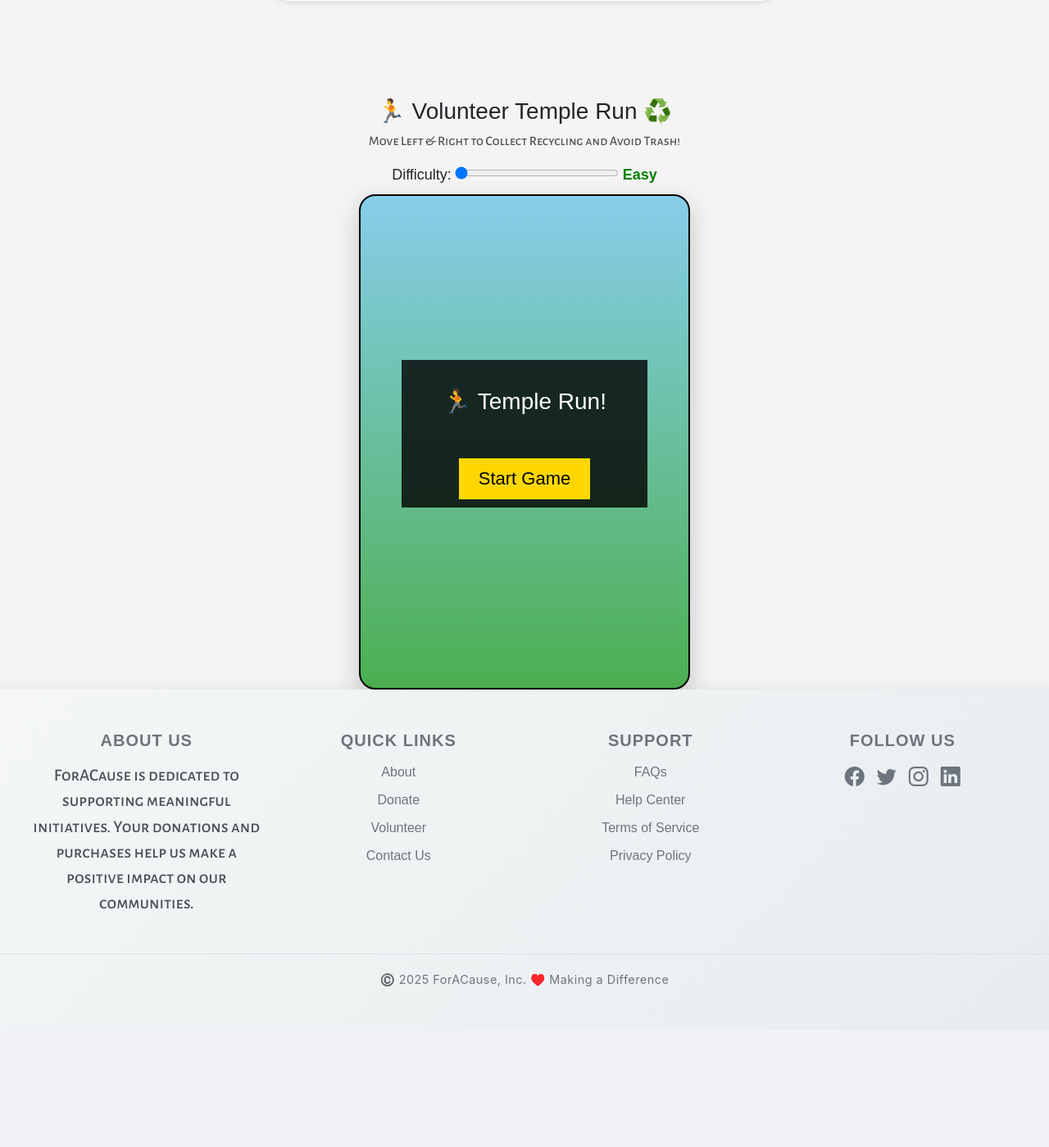
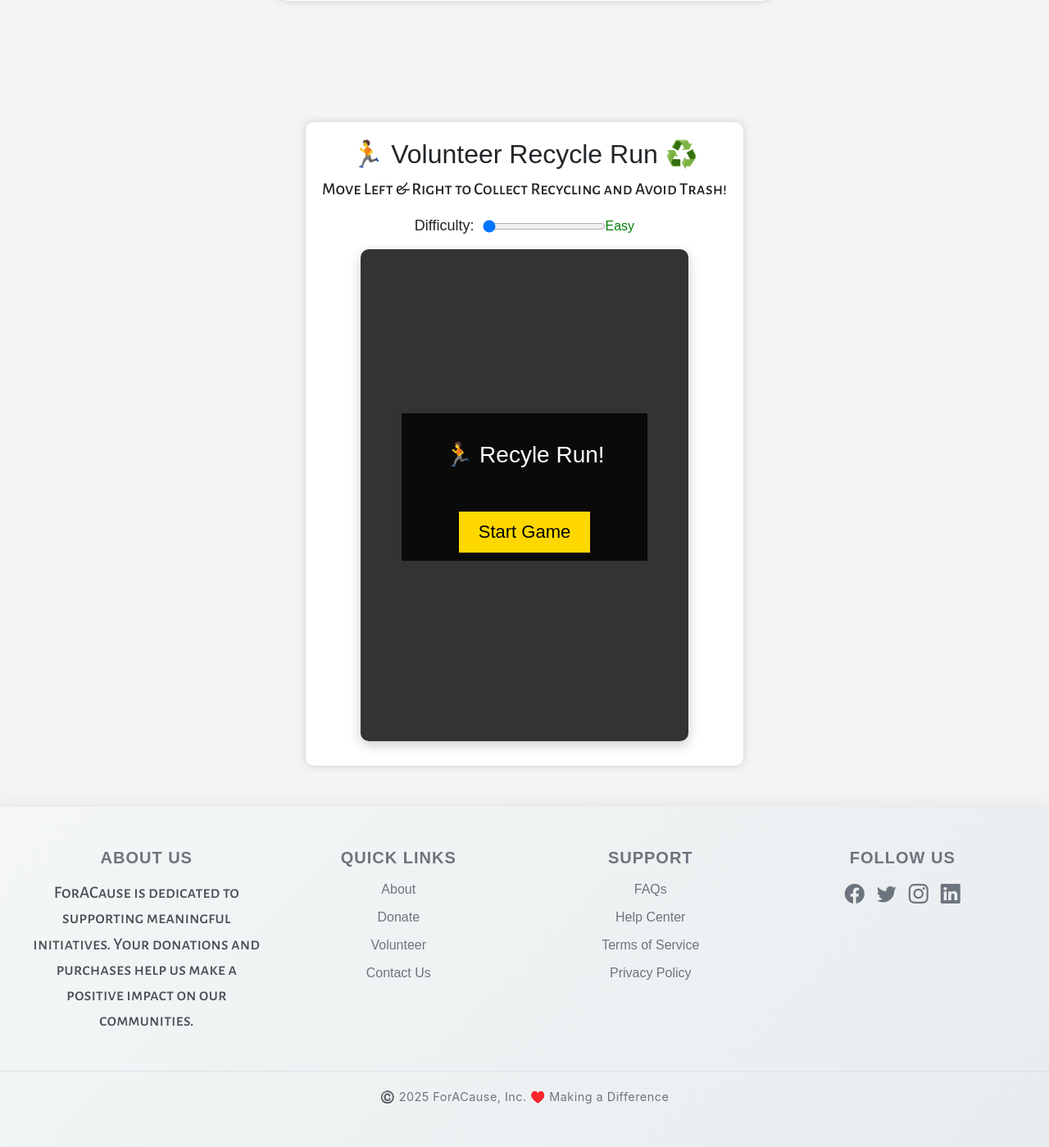
Before and after one commit to NathanNathan-web/ForACauseUpdate-main, a Flask app: page /quiz in a window 1280 px wide. Shown: the part 635-2034 px from the top of the page at 82% size. Before the commit the page ends 1839 px from the top, so only its background shows below. Run offline with Flask 2, Linux system fonts and the light colour scheme; some web fonts are replaced.

Commit message:
game with card

```diff
--- a/ForACause/Src/templates/quiz.html
+++ b/ForACause/Src/templates/quiz.html
@@ -32,30 +32,65 @@
     </div>
 </div>
 
-<!-- GAME SECTION  -->
-<h2 style="text-align: center; margin-top: 20px; font-family: Arial, sans-serif; font-size: 28px;">🏃 Volunteer Temple Run ♻️</h2>
-<p style="text-align: center; font-size: 16px; color: #555;">Move Left & Right to Collect Recycling and Avoid Trash!</p>
+<!-- GAME SECTION -->
+<div class="game-container">
+    <h2>🏃 Volunteer Recycle Run ♻️</h2>
+    <p>Move Left & Right to Collect Recycling and Avoid Trash!</p>
 
-<!-- Difficulty Slider -->
-<div style="text-align: center; margin-bottom: 10px;">
-    <label for="difficulty" style="font-size: 18px;">Difficulty: </label>
-    <input type="range" id="difficulty" min="1" max="2" value="1" step="1" style="width: 200px; cursor: pointer;">
-    <span id="difficulty-label" style="font-size: 18px; font-weight: bold; color: #333;">Easy</span>
-</div>
+    <!-- Difficulty Slider -->
+    <div class="difficulty-container">
+        <label for="difficulty">Difficulty:</label>
+        <input type="range" id="difficulty" min="1" max="2" value="1" step="1">
+        <span id="difficulty-label">Easy</span>
+    </div>
 
-<!-- Game Container (Improved UI) -->
-<div style="display: flex; justify-content: center;">
-    <canvas id="volunteerGame" width="400" height="600" style="border-radius: 20px; background: linear-gradient(to bottom, #87CEEB, #4CAF50); box-shadow: 0px 10px 30px rgba(0, 0, 0, 0.2);"></canvas>
+    <!-- Game Canvas -->
+    <canvas id="volunteerGame" width="400" height="600"></canvas>
 </div>
 
 
 
 
+
 <style>
-    canvas {
-        border: 2px solid #000;
-        border-radius: 10px;
-    }
+    /* Game Card Style */
+.game-container {
+    background: white;
+    max-width: 600px;
+    margin: 50px auto;
+    padding: 20px;
+    border-radius: 10px;
+    box-shadow: 0px 0px 10px #ccc;
+    text-align: center;
+}
+
+/* Difficulty Slider Style */
+.difficulty-container {
+    display: flex;
+    align-items: center;
+    justify-content: center;
+    margin-bottom: 15px;
+}
+
+.difficulty-container label {
+    font-size: 18px;
+    margin-right: 10px;
+}
+
+#difficulty {
+    width: 150px;
+    cursor: pointer;
+}
+
+/* Canvas Styling (Better UI) */
+canvas {
+    display: block;
+    border-radius: 10px;
+    background: #333;
+    box-shadow: 0px 5px 15px rgba(0, 0, 0, 0.2);
+    margin: 10px auto;
+}
+
     body {
         font-family: Arial, sans-serif;
         text-align: center;
@@ -479,7 +514,7 @@
     ctx.fillStyle = "white";
     ctx.font = "28px Arial";
     ctx.textAlign = "center";
-    ctx.fillText("🏃 Temple Run!", canvas.width / 2, 260);
+    ctx.fillText("🏃 Recyle Run!", canvas.width / 2, 260);
 
     ctx.fillStyle = "#FFD700"; // Golden button color
     ctx.fillRect(120, 320, 160, 50);
```
